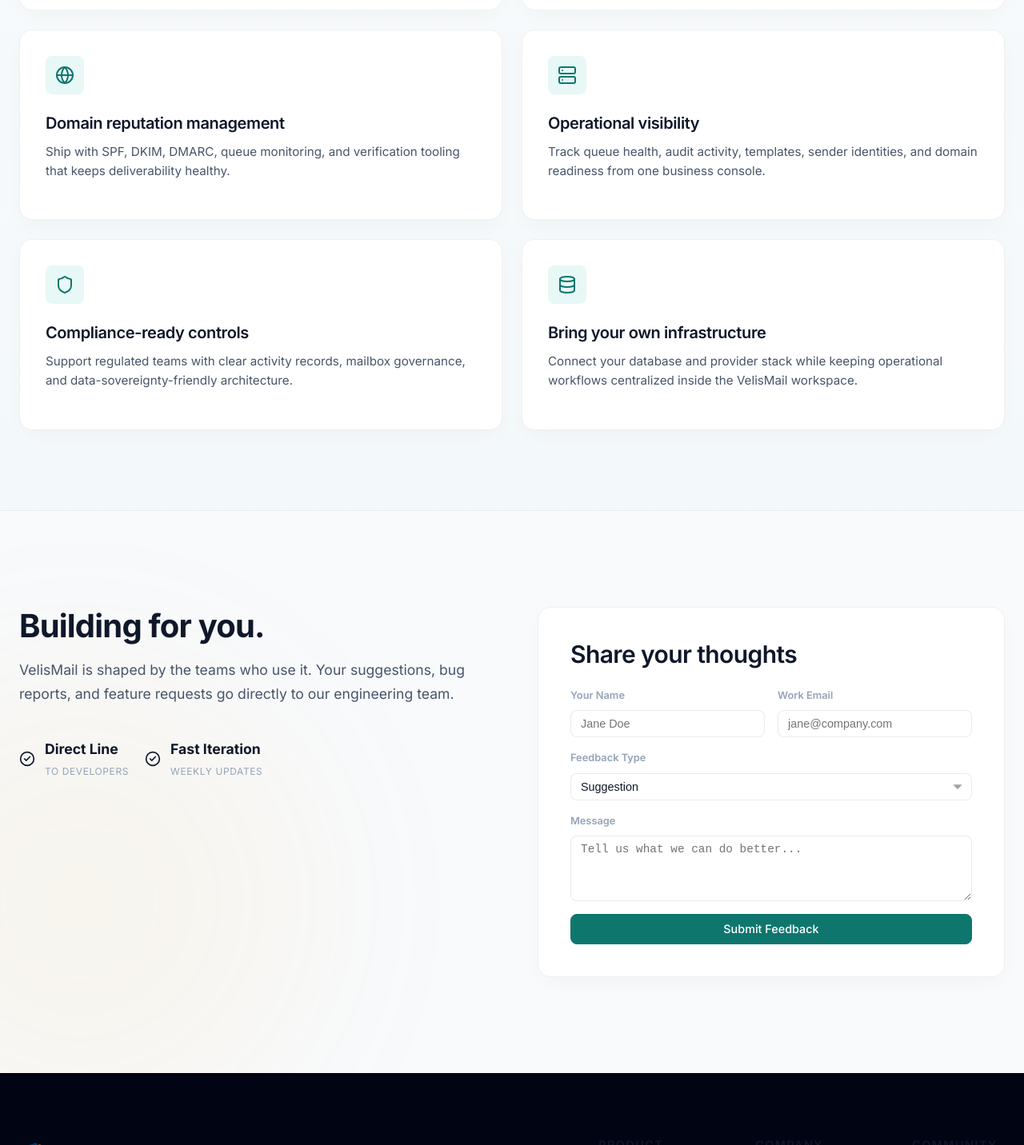
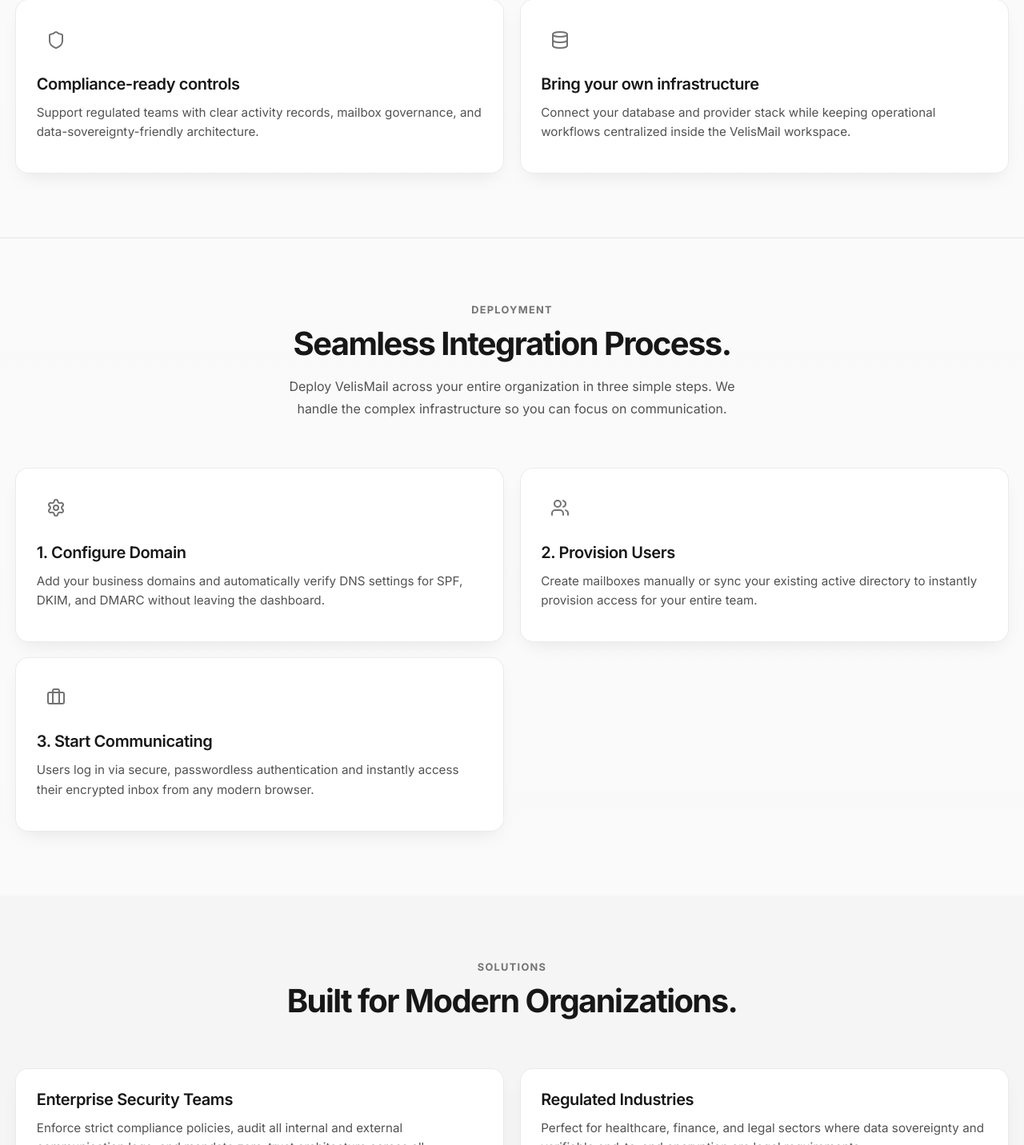
Before and after one commit to VelisArc/VelisMail, a React (Vite) app in the folder frontend/: page / in a window 1280 px wide. Shown: the part 1368-2800 px from the top of the page at 80% size. Built offline with nearby package versions, Linux system fonts and the light colour scheme.

Commit message:
fix: resolve theme mismatches and dashboard layout issues
- Update light theme variables in index.css to map accurately to monochrome palette
- Remove hardcoded margins in BusinessDashboard.css for seamless sidebar layout
- Enable vertical scrolling for dashboard sidebar

```diff
--- a/frontend/src/index.css
+++ b/frontend/src/index.css
@@ -1,5 +1,5 @@
 /* ======================================================
-   VelisMail — Global Enterprise Design System (No Blue)
+   VelisMail — Global Enterprise Design System (Premium Soft Dark)
    ====================================================== */
 
 /* --- CSS Variables / Design Tokens --- */
@@ -9,34 +9,34 @@
   --font-sans: 'Inter', 'Outfit', system-ui, -apple-system, sans-serif;
   --font-mono: 'JetBrains Mono', 'Fira Code', monospace;
 
-  /* Background — Deep Modern SaaS Dark */
-  --bg-body: #020617; /* Darker Slate */
-  --bg-surface: #0f172a;
-  --bg-surface-2: #1e293b;
-  --bg-elevated: #0f172a;
-  --bg-hover: rgba(255, 255, 255, 0.04);
-  --bg-card: #0f172a;
+  /* Background — Premium Soft Dark / Charcoal */
+  --bg-body: #121212;
+  --bg-surface: #1e1e1e;
+  --bg-surface-2: #262626;
+  --bg-elevated: #1e1e1e;
+  --bg-hover: rgba(255, 255, 255, 0.06);
+  --bg-card: rgba(30, 30, 30, 0.8);
 
   /* Borders — Minimal & Sharp */
-  --glass-border: rgba(255, 255, 255, 0.05);
-  --glass-border-light: rgba(255, 255, 255, 0.1);
-  --glass-shadow: 0 20px 40px -15px rgba(0, 0, 0, 0.7);
-  --glass-bg: rgba(15, 23, 42, 0.8);
-  --glass-panel-bg: rgba(2, 6, 23, 0.8);
-  --glass-sidebar-bg: rgba(15, 23, 42, 0.6);
+  --glass-border: rgba(255, 255, 255, 0.08);
+  --glass-border-light: rgba(255, 255, 255, 0.12);
+  --glass-shadow: 0 16px 32px -12px rgba(0, 0, 0, 0.8);
+  --glass-bg: rgba(30, 30, 30, 0.85);
+  --glass-panel-bg: rgba(18, 18, 18, 0.9);
+  --glass-sidebar-bg: rgba(30, 30, 30, 0.7);
 
-  /* Primary — Sharp Professional Teal */
-  --primary-500: #0d9488;
-  --primary-400: #14b8a6;
-  --primary-600: #0f766e;
+  /* Primary — Soft Monochrome / Silver */
+  --primary-500: #a3a3a3;
+  --primary-400: #d4d4d4;
+  --primary-600: #737373;
 
   --primary: var(--primary-500);
-  --primary-glow: rgba(13, 148, 136, 0.12);
+  --primary-glow: rgba(255, 255, 255, 0.08);
 
-  /* Accent — Sharp Amber */
-  --accent: #f59e0b;
-  --accent-glow: rgba(245, 158, 11, 0.1);
-  --accent-600: #d97706;
+  /* Accent — Muted Amber/Gold */
+  --accent: #d97706;
+  --accent-glow: rgba(217, 119, 6, 0.1);
+  --accent-600: #b45309;
 
   /* Danger — Sharp Red */
   --danger: #ef4444;
@@ -44,19 +44,19 @@
 
   /* Warning & Info */
   --warning: #f59e0b;
-  --info: #3b82f6;
+  --info: #737373; /* No blue */
 
-  /* Text — Better contrast */
-  --text-primary: #f8fafc;
-  --text-secondary: #94a3b8;
-  --text-muted: #64748b;
-  --text-inverted: #020617;
-  --text-code: #e2e8f0;
+  /* Text — Soft Contrast */
+  --text-primary: #e5e5e5;
+  --text-secondary: #a3a3a3;
+  --text-muted: #737373;
+  --text-inverted: #121212;
+  --text-code: #d4d4d4;
 
   /* Border Tokens */
-  --border-primary: rgba(255, 255, 255, 0.08);
-  --border-secondary: rgba(255, 255, 255, 0.04);
-  --border-accent: rgba(13, 148, 136, 0.25);
+  --border-primary: rgba(255, 255, 255, 0.1);
+  --border-secondary: rgba(255, 255, 255, 0.05);
+  --border-accent: rgba(255, 255, 255, 0.15);
 
   /* Radius - More modern/industrial */
   --radius-sm: 4px;
@@ -66,19 +66,19 @@
   --radius-2xl: 24px;
   --radius-full: 9999px;
 
-  /* Spacing */
-  --space-1: 0.25rem;
-  --space-2: 0.5rem;
-  --space-3: 0.75rem;
-  --space-4: 1rem;
-  --space-5: 1.25rem;
-  --space-6: 1.5rem;
-  --space-8: 2rem;
-  --space-10: 2.5rem;
-  --space-12: 3rem;
-  --space-16: 4rem;
-  --space-20: 5rem;
-  --space-24: 6rem;
+  /* Spacing - Optimized (Zoomed Out ~20%) */
+  --space-1: 0.2rem;
+  --space-2: 0.4rem;
+  --space-3: 0.6rem;
+  --space-4: 0.8rem;
+  --space-5: 1rem;
+  --space-6: 1.2rem;
+  --space-8: 1.6rem;
+  --space-10: 2rem;
+  --space-12: 2.4rem;
+  --space-16: 3.2rem;
+  --space-20: 4rem;
+  --space-24: 4.8rem;
 
   /* Transition - Snappy */
   --transition-fast: 100ms var(--ease-out);
@@ -97,32 +97,32 @@
   --z-tooltip: 1060;
 }
 
-/* --- Light Mode (Premium Soft Colors) --- */
+/* --- Light Mode (Premium Soft Light) --- */
 [data-theme="light"] {
-  --bg-body: #f8fafc;
+  --bg-body: #fafafa;
   --bg-surface: #ffffff;
-  --bg-surface-2: #f1f5f9;
+  --bg-surface-2: #f5f5f5;
   --bg-elevated: #ffffff;
-  --bg-hover: rgba(20, 184, 166, 0.05);
+  --bg-hover: rgba(0, 0, 0, 0.04);
   --bg-card: #ffffff;
 
-  --glass-border: rgba(0, 0, 0, 0.06);
-  --glass-border-light: rgba(0, 0, 0, 0.1);
-  --glass-shadow: 0 10px 30px -10px rgba(0, 0, 0, 0.05);
-  --glass-bg: rgba(255, 255, 255, 0.9);
-  --glass-panel-bg: rgba(248, 250, 252, 0.9);
-  --glass-sidebar-bg: rgba(255, 255, 255, 0.8);
+  --glass-border: rgba(0, 0, 0, 0.08);
+  --glass-border-light: rgba(0, 0, 0, 0.12);
+  --glass-shadow: 0 10px 24px -10px rgba(0, 0, 0, 0.1);
+  --glass-bg: rgba(255, 255, 255, 0.95);
+  --glass-panel-bg: rgba(250, 250, 250, 0.95);
+  --glass-sidebar-bg: rgba(255, 255, 255, 0.9);
 
   --primary: var(--primary-600);
-  --text-primary: #0f172a;
-  --text-secondary: #475569;
-  --text-muted: #94a3b8;
+  --text-primary: #171717;
+  --text-secondary: #525252;
+  --text-muted: #737373;
   --text-inverted: #ffffff;
-  --text-code: #0f172a;
+  --text-code: #171717;
 
-  --border-primary: rgba(0, 0, 0, 0.08);
-  --border-secondary: rgba(0, 0, 0, 0.04);
-  --border-accent: rgba(20, 184, 166, 0.2);
+  --border-primary: rgba(0, 0, 0, 0.1);
+  --border-secondary: rgba(0, 0, 0, 0.05);
+  --border-accent: rgba(0, 0, 0, 0.15);
 }
 
 /* --- Reset & Base Styles --- */
--- a/frontend/src/pages/Home.css
+++ b/frontend/src/pages/Home.css
@@ -26,7 +26,7 @@
 
 .nav-scrolled {
   height: 64px;
-  background: rgba(2, 6, 23, 0.8);
+  background: rgba(18, 18, 18, 0.85);
   backdrop-filter: blur(20px);
   border-bottom: 1px solid var(--glass-border);
 }
@@ -44,12 +44,14 @@
 .nav-logo {
   display: flex;
   align-items: center;
+  justify-content: flex-start; /* Explicit left alignment */
   gap: 12px;
   font-weight: 800;
   font-size: 1.5rem;
   letter-spacing: -0.04em;
   color: var(--text-primary);
   z-index: 100;
+  margin-right: auto; /* Push other nav elements to the right */
 }
 
 .home-logo-img {
@@ -115,14 +117,14 @@
 
 /* --- Hero Section --- */
 .hero {
-  padding: 180px 0 100px;
+  padding: 140px 0 80px; /* Zoomed out padding */
   position: relative;
 }
 
 .hero-grid {
   display: grid;
   grid-template-columns: 1.1fr 0.9fr;
-  gap: var(--space-12);
+  gap: var(--space-10); /* Reduced gap */
   align-items: center;
 }
 
@@ -133,24 +135,24 @@
 .hero-badge {
   display: inline-flex;
   align-items: center;
-  gap: 8px;
-  padding: 6px 14px;
+  gap: 6px;
+  padding: 4px 12px;
   border-radius: var(--radius-full);
-  background: rgba(20, 184, 166, 0.08);
-  border: 1px solid rgba(20, 184, 166, 0.15);
+  background: rgba(255, 255, 255, 0.05);
+  border: 1px solid rgba(255, 255, 255, 0.1);
   color: var(--primary-400);
-  font-size: 0.8rem;
+  font-size: 0.75rem;
   font-weight: 600;
-  margin-bottom: var(--space-8);
+  margin-bottom: var(--space-6);
   text-transform: uppercase;
   letter-spacing: 0.05em;
 }
 
 .hero-title {
-  font-size: 4.5rem;
-  line-height: 1.05;
+  font-size: 3.8rem; /* Zoomed out font size */
+  line-height: 1.1;
   font-weight: 800;
-  margin-bottom: var(--space-6);
+  margin-bottom: var(--space-4);
   letter-spacing: -0.05em;
 }
 
@@ -163,11 +165,11 @@
 }
 
 .hero-subtitle {
-  font-size: 1.25rem;
+  font-size: 1.1rem; /* Zoomed out font size */
   color: var(--text-secondary);
   max-width: 600px;
-  margin-bottom: var(--space-10);
-  line-height: 1.6;
+  margin-bottom: var(--space-8);
+  line-height: 1.5;
 }
 
 .hero-actions {
@@ -205,28 +207,28 @@
 
 /* --- Features Section --- */
 .features-section {
-  padding: 100px 0;
-  background: linear-gradient(to bottom, transparent, rgba(20, 184, 166, 0.02));
+  padding: 80px 0; /* Zoomed out padding */
+  background: linear-gradient(to bottom, transparent, rgba(255, 255, 255, 0.01));
 }
 
 .section-head {
   text-align: center;
   max-width: 800px;
-  margin: 0 auto 80px;
+  margin: 0 auto 60px; /* Reduced margin */
 }
 
 .section-badge {
   color: var(--primary);
   font-weight: 700;
-  font-size: 0.85rem;
+  font-size: 0.8rem;
   text-transform: uppercase;
   letter-spacing: 0.1em;
-  margin-bottom: 12px;
+  margin-bottom: 8px;
   display: block;
 }
 
 .section-title {
-  font-size: 3rem;
+  font-size: 2.5rem; /* Zoomed out font size */
   font-weight: 800;
   letter-spacing: -0.04em;
 }
@@ -254,7 +256,7 @@
   width: 48px;
   height: 48px;
   border-radius: var(--radius-md);
-  background: rgba(20, 184, 166, 0.1);
+  background: rgba(255, 255, 255, 0.08);
   display: flex;
   align-items: center;
   justify-content: center;
@@ -275,19 +277,19 @@
 
 /* --- Feedback Section (Integrated) --- */
 .feedback-section {
-  padding: 120px 0;
+  padding: 96px 0; /* Zoomed out padding */
   border-top: 1px solid var(--glass-border);
 }
 
 .feedback-container {
   display: grid;
   grid-template-columns: 1fr 1fr;
-  gap: var(--space-16);
+  gap: var(--space-12); /* Reduced gap */
   align-items: flex-start;
 }
 
 .feedback-copy h2 {
-  font-size: 2.5rem;
+  font-size: 2.1rem; /* Zoomed out */
   font-weight: 800;
   margin-bottom: var(--space-4);
 }
@@ -334,8 +336,8 @@
 
 /* --- Footer --- */
 .home-footer {
-  padding: 80px 0 40px;
-  background: #010413;
+  padding: 64px 0 32px; /* Zoomed out padding */
+  background: #0a0a0a;
   border-top: 1px solid var(--glass-border);
 }
 
@@ -343,7 +345,7 @@
   display: flex;
   justify-content: space-between;
   align-items: flex-start;
-  margin-bottom: 60px;
+  margin-bottom: 48px; /* Reduced margin */
 }
 
 .footer-brand {
@@ -394,7 +396,7 @@
 
 .footer-bottom {
   border-top: 1px solid var(--glass-border);
-  padding-top: 40px;
+  padding-top: 32px; /* Zoomed out padding */
   display: flex;
   justify-content: space-between;
   align-items: center;
--- a/frontend/src/pages/Home.tsx
+++ b/frontend/src/pages/Home.tsx
@@ -15,6 +15,10 @@ import {
   Sparkles,
   X,
   Zap,
+  Briefcase,
+  Users,
+  Settings,
+  ChevronDown
 } from 'lucide-react';
 import { auth, fetchApiResponse } from '../api/client';
 import './Home.css';
@@ -124,6 +128,12 @@ export default function Home() {
     }
   };
 
+  const [openFaq, setOpenFaq] = useState<number | null>(null);
+
+  const toggleFaq = (index: number) => {
+    setOpenFaq(openFaq === index ? null : index);
+  };
+
   return (
     <div className="home animate-page">
       <div className="home-bg-orb orb-1" />
@@ -224,6 +234,100 @@ export default function Home() {
                 </div>
                 <h3>{f.title}</h3>
                 <p>{f.desc}</p>
+              </div>
+            ))}
+          </div>
+        </div>
+      </section>
+
+      {/* --- How It Works Section --- */}
+      <section className="features-section" style={{ borderTop: '1px solid var(--glass-border)' }}>
+        <div className="container">
+          <div className="section-head">
+            <span className="section-badge">Deployment</span>
+            <h2 className="section-title">Seamless Integration Process.</h2>
+            <p style={{ color: 'var(--text-secondary)', maxWidth: 600, margin: '0 auto', marginTop: 16 }}>Deploy VelisMail across your entire organization in three simple steps. We handle the complex infrastructure so you can focus on communication.</p>
+          </div>
+
+          <div className="features-grid">
+            <div className="feature-card glass-card">
+              <div className="feature-icon-wrap">
+                <Settings size={24} />
+              </div>
+              <h3>1. Configure Domain</h3>
+              <p>Add your business domains and automatically verify DNS settings for SPF, DKIM, and DMARC without leaving the dashboard.</p>
+            </div>
+            <div className="feature-card glass-card">
+              <div className="feature-icon-wrap">
+                <Users size={24} />
+              </div>
+              <h3>2. Provision Users</h3>
+              <p>Create mailboxes manually or sync your existing active directory to instantly provision access for your entire team.</p>
+            </div>
+            <div className="feature-card glass-card">
+              <div className="feature-icon-wrap">
+                <Briefcase size={24} />
+              </div>
+              <h3>3. Start Communicating</h3>
+              <p>Users log in via secure, passwordless authentication and instantly access their encrypted inbox from any modern browser.</p>
+            </div>
+          </div>
+        </div>
+      </section>
+
+      {/* --- Premium Use Cases --- */}
+      <section className="features-section" style={{ background: 'var(--bg-surface-2)' }}>
+        <div className="container">
+          <div className="section-head">
+            <span className="section-badge">Solutions</span>
+            <h2 className="section-title">Built for Modern Organizations.</h2>
+          </div>
+          <div className="features-grid" style={{ gridTemplateColumns: 'repeat(2, 1fr)' }}>
+            <div className="feature-card glass-card">
+              <h3>Enterprise Security Teams</h3>
+              <p>Enforce strict compliance policies, audit all internal and external communication logs, and mandate zero-trust architecture across all endpoints.</p>
+            </div>
+            <div className="feature-card glass-card">
+              <h3>Regulated Industries</h3>
+              <p>Perfect for healthcare, finance, and legal sectors where data sovereignty and verifiable end-to-end encryption are legal requirements.</p>
+            </div>
+            <div className="feature-card glass-card">
+              <h3>Global Remote Teams</h3>
+              <p>Ensure low-latency, highly available communication streams regardless of geographical location, backed by our distributed edge infrastructure.</p>
+            </div>
+            <div className="feature-card glass-card">
+              <h3>Rapidly Scaling Startups</h3>
+              <p>Grow from 10 to 10,000 employees with instant mailbox provisioning, predictable pricing, and zero on-premise hardware maintenance.</p>
+            </div>
+          </div>
+        </div>
+      </section>
+
+      {/* --- FAQ Section --- */}
+      <section className="features-section" style={{ borderTop: '1px solid var(--glass-border)' }}>
+        <div className="container">
+          <div className="section-head">
+            <span className="section-badge">Support</span>
+            <h2 className="section-title">Frequently Asked Questions.</h2>
+          </div>
+
+          <div style={{ maxWidth: 800, margin: '0 auto', display: 'flex', flexDirection: 'column', gap: 16 }}>
+            {[
+              { q: 'How does the end-to-end encryption work?', a: 'We utilize a combination of robust public-key cryptography (RSA-4096) for message transit and AES-256 for data at rest. Your private keys never leave your secure enclave.' },
+              { q: 'Can I migrate my existing email history?', a: 'Yes. Our automated migration tools support IMAP import from major providers including Google Workspace and Microsoft 365 with zero downtime.' },
+              { q: 'What happens if I lose my device?', a: 'Our passwordless authentication system allows administrators to instantly revoke device tokens and provision new access credentials without compromising account security.' },
+              { q: 'Is custom branding supported?', a: 'Absolutely. Enterprise tier customers can white-label the entire webmail interface with custom logos, colors, and dedicated login portals.' }
+            ].map((faq, idx) => (
+              <div key={idx} className="glass-card" style={{ padding: '20px 24px', cursor: 'pointer', transition: 'background 0.2s' }} onClick={() => toggleFaq(idx)}>
+                <div style={{ display: 'flex', justifyContent: 'space-between', alignItems: 'center' }}>
+                  <h4 style={{ margin: 0, fontSize: '1.1rem' }}>{faq.q}</h4>
+                  <ChevronDown size={20} style={{ transform: openFaq === idx ? 'rotate(180deg)' : 'rotate(0deg)', transition: 'transform 0.3s' }} />
+                </div>
+                {openFaq === idx && (
+                  <p style={{ marginTop: 16, color: 'var(--text-secondary)', marginBottom: 0 }}>
+                    {faq.a}
+                  </p>
+                )}
               </div>
             ))}
           </div>
```
